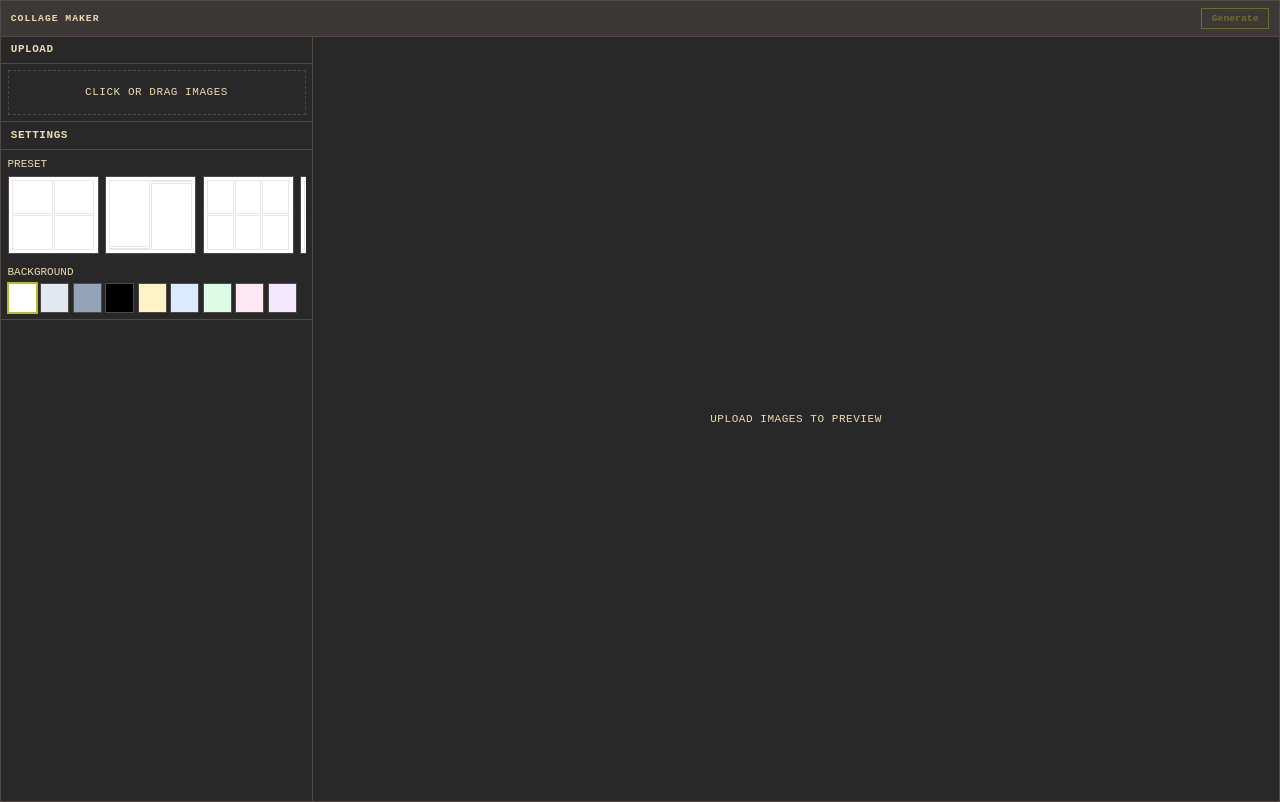
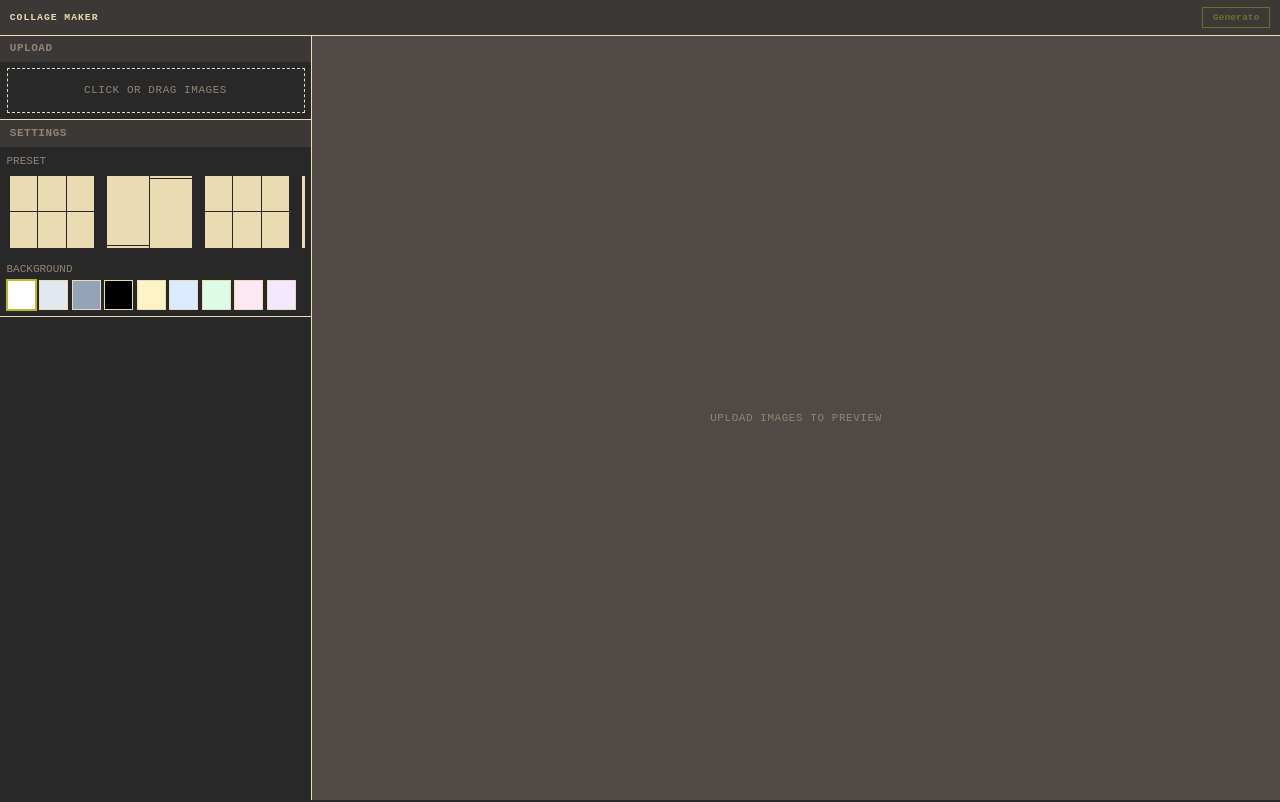
Before and after one commit to Jee-vim/open-collage-maker, a React (Vite) app in the folder client/: page / in a window 1280 px wide. Built offline with nearby package versions, Linux system fonts and the light colour scheme.

Commit message:
style: update ui again

```diff
--- a/client/src/App.jsx
+++ b/client/src/App.jsx
@@ -20,16 +20,16 @@ function SidebarItem({ item, onRemove }) {
     <div
       ref={setNodeRef}
       style={style}
-      className="group flex items-center gap-2 border border-[var(--border)] p-2"
+      className="group flex items-center gap-2 border border-border p-2"
       {...attributes}
     >
-      <span className="text-sm text-[var(--text-muted)] cursor-grab select-none" {...listeners}>⠿</span>
+      <span className="text-sm text-fg-dim cursor-grab select-none" {...listeners}>⠿</span>
       <img src={item.preview} alt={item.name} className="w-12 h-12 object-cover flex-shrink-0" draggable="false" />
       <span className="text-xs truncate flex-1">{item.name}</span>
       <button
         onPointerDown={(e) => e.stopPropagation()}
         onClick={() => onRemove(item.id)}
-        className="px-1.5 py-0.5 text-xs border border-[var(--border)] hover:bg-[var(--bg-inset)] opacity-0 group-hover:opacity-100 transition-opacity"
+        className="px-1.5 py-0.5 text-[10px] border border-border hover:bg-bg-2 opacity-0 group-hover:opacity-100 transition-opacity"
       >✕</button>
     </div>
   );
@@ -78,14 +78,13 @@ export default function App() {
   );
 
   const removeImage = (id) => setImages((prev) => prev.filter((i) => i.id !== id));
-  const reorder = (next) => setImages(next);
 
   const handleDragEnd = (event) => {
     const { active, over } = event;
     if (over && active.id !== over.id) {
       const oldIndex = images.findIndex((i) => i.id === active.id);
       const newIndex = images.findIndex((i) => i.id === over.id);
-      reorder(arrayMove(images, oldIndex, newIndex));
+      setImages(arrayMove(images, oldIndex, newIndex));
     }
   };
 
@@ -121,36 +120,27 @@ export default function App() {
 
       <div className="flex flex-1 min-h-0">
         {/* Sidebar */}
-        <aside className="w-96 flex-shrink-0 border-r border-[var(--border)] flex flex-col overflow-y-auto">
+        <aside className="w-96 flex-shrink-0 border-r border-border flex flex-col overflow-y-auto">
           {/* Upload */}
-          <div className="border-b border-[var(--border)]">
-            <div className="px-3 py-1.5 text-[11px] font-semibold uppercase tracking-wider text-[var(--text-muted)] bg-[var(--bg-inset)] border-b border-[var(--border)]">
-              Upload
-            </div>
-            <div className="p-2">
-              <Dropzone onAdd={addImages} />
-            </div>
+          <div className="border-b border-border">
+            <div className="px-3 py-1.5 text-[11px] font-semibold uppercase tracking-wider text-fg-dim bg-bg-1">Upload</div>
+            <div className="p-2"><Dropzone onAdd={addImages} /></div>
           </div>
 
           {/* Settings */}
-          <div className="border-b border-[var(--border)]">
-            <div className="px-3 py-1.5 text-[11px] font-semibold uppercase tracking-wider text-[var(--text-muted)] bg-[var(--bg-inset)] border-b border-[var(--border)]">
-              Settings
-            </div>
+          <div className="border-b border-border">
+            <div className="px-3 py-1.5 text-[11px] font-semibold uppercase tracking-wider text-fg-dim bg-bg-1">Settings</div>
             <div className="p-2">
               <SettingsPanel settings={settings} onChange={setSettings} onPreset={applyPreset} presetValue={preset} />
             </div>
           </div>
 
-          {/* Image list sidebar */}
+          {/* Image list */}
           {images.length > 0 && (
             <div className="flex-1 min-h-0">
-              <div className="px-3 py-1.5 text-[11px] font-semibold uppercase tracking-wider text-[var(--text-muted)] bg-[var(--bg-inset)] border-b border-[var(--border)] flex justify-between items-center">
+              <div className="px-3 py-1.5 text-[11px] font-semibold uppercase tracking-wider text-fg-dim bg-bg-1 flex justify-between items-center">
                 <span>Images ({images.length})</span>
-                <button
-                  onClick={() => setImages([])}
-                  className="px-1.5 py-0.5 text-[10px] border border-[var(--border)] hover:bg-[var(--bg2)]"
-                >Clear</button>
+                <button onClick={() => setImages([])} className="px-1.5 py-0.5 text-[10px] border border-border hover:bg-bg-2">Clear</button>
               </div>
               <div className="p-2 overflow-y-auto">
                 <DndContext collisionDetection={closestCenter} onDragEnd={handleDragEnd}>
@@ -167,18 +157,12 @@ export default function App() {
           )}
         </aside>
 
-        {/* Main preview area */}
-        <main className="flex-1 min-w-0 flex items-center justify-center p-4 overflow-auto bg-[var(--bg-inset)]">
+        {/* Main preview */}
+        <main className="flex-1 min-w-0 flex items-center justify-center p-4 overflow-auto bg-bg-2">
           {images.length > 0 ? (
-            <ImageList
-              items={images}
-              layout={settings.layout}
-              background={settings.background}
-            />
+            <ImageList items={images} layout={settings.layout} background={settings.background} />
           ) : (
-            <div className="text-[11px] text-[var(--text-muted)] uppercase tracking-wider">
-              Upload images to preview
-            </div>
+            <div className="text-[11px] text-fg-dim uppercase tracking-wider">Upload images to preview</div>
           )}
         </main>
       </div>
--- a/client/src/components/Dropzone.jsx
+++ b/client/src/components/Dropzone.jsx
@@ -15,7 +15,7 @@ export default function Dropzone({ onAdd }) {
   return (
     <div
       {...getRootProps()}
-      className={`border border-dashed cursor-pointer text-center py-4 text-[11px] uppercase tracking-wider text-[var(--text-muted)] hover:bg-[var(--bg-inset)] ${isDragActive ? 'bg-[var(--bg-inset)] border-[var(--accent)]' : 'border-[var(--border)]'}`}
+      className={`border border-dashed cursor-pointer text-center py-4 text-[11px] uppercase tracking-wider text-fg-dim hover:bg-bg-2 ${isDragActive ? 'bg-bg-2 border-accent' : 'border-border'}`}
     >
       <input {...getInputProps()} />
       {isDragActive ? 'Drop here' : 'Click or drag images'}
--- a/client/src/components/Header.jsx
+++ b/client/src/components/Header.jsx
@@ -1,11 +1,11 @@
 export default function Header({ onGenerate, loading, progress, disabled }) {
   return (
-    <header className="flex items-center justify-between px-3 py-2 border-b border-[var(--border)]" style={{ background: 'var(--bg1)' }}>
+    <header className="flex items-center justify-between px-3 py-2 border-b border-border bg-bg-1">
       <h1 className="text-xs font-bold uppercase tracking-widest">Collage Maker</h1>
       <button
         onClick={onGenerate}
         disabled={disabled}
-        className="px-3 py-1 text-xs font-semibold border border-[var(--accent)] text-[var(--accent)] hover:bg-[var(--accent)] hover:text-[var(--accent-fg)] disabled:opacity-40"
+        className="px-3 py-1 text-xs font-semibold border border-accent text-accent hover:bg-accent hover:text-accent-fg disabled:opacity-40"
       >
         {loading ? `${progress}%` : 'Generate'}
       </button>
--- a/client/src/components/SettingsPanel.jsx
+++ b/client/src/components/SettingsPanel.jsx
@@ -1,11 +1,11 @@
 import { PRESETS } from '../utils/constants.js';
 
-// Mini visual preview for each preset layout
-function LayoutIcon({ layout }) {
-  const cell = 'bg-[var(--text)] border';
-  const empty = 'bg-[var(--border)]';
+function LayoutIcon({ preset }) {
+  const cell = 'bg-fg border';
+  const empty = 'bg-border';
 
-  if (layout === 'film') {
+  // Film Strip — 3 across
+  if (preset === 'film') {
     return (
       <div className="flex gap-px w-full h-full p-1">
         <div className={`${cell} flex-1`} />
@@ -14,15 +14,17 @@ function LayoutIcon({ layout }) {
       </div>
     );
   }
-  if (layout === 'instagram') {
+  // Instagram — 3-col grid, 2 rows (last row partial)
+  if (preset === 'instagram') {
     return (
-      <div className="grid grid-cols-2 gap-px w-full h-full p-1">
-        <div className={cell} /><div className={cell} />
-        <div className={cell} /><div className={empty} />
+      <div className="grid grid-cols-3 gap-px w-full h-full p-1">
+        <div className={cell} /><div className={cell} /><div className={cell} />
+        <div className={cell} /><div className={cell} /><div className={empty} />
       </div>
     );
   }
-  if (layout === 'masonry') {
+  // Pinterest — masonry 2-col, uneven heights
+  if (preset === 'pinterest') {
     return (
       <div className="flex gap-px w-full h-full p-1">
         <div className="flex flex-col gap-px flex-1">
@@ -36,7 +38,8 @@ function LayoutIcon({ layout }) {
       </div>
     );
   }
-  if (layout === 'contact-sheet') {
+  // Contact Sheet — dense 3x2 tile grid
+  if (preset === 'contact') {
     return (
       <div className="grid grid-cols-3 gap-px w-full h-full p-1">
         <div className={cell} /><div className={cell} /><div className={cell} />
@@ -44,13 +47,19 @@ function LayoutIcon({ layout }) {
       </div>
     );
   }
-  // default grid
+  // Polaroid — 2 large + 1 small (stacked feel)
+  if (preset === 'polaroid') {
     return (
-    <div className="grid grid-cols-2 gap-px w-full h-full p-1">
-      <div className={cell} /><div className={cell} />
-      <div className={cell} /><div className={cell} />
+      <div className="flex gap-px w-full h-full p-1">
+        <div className={`${cell} flex-2`} />
+        <div className="flex flex-col gap-px flex-1">
+          <div className={`${cell} flex-1`} />
+          <div className={`${empty} flex-1`} />
+        </div>
       </div>
     );
+  }
+  return null;
 }
 
 const COLOR_PRESETS = [
@@ -65,49 +74,41 @@ const COLOR_PRESETS = [
   { value: '#f3e8ff', label: 'Purple' },
 ];
 
-function ColorPresets({ value, onChange }) {
+export default function SettingsPanel({ settings, onChange, onPreset, presetValue }) {
+  const set = (key, val) => onChange({ ...settings, [key]: val });
+
   return (
+    <div className="flex flex-col gap-2">
       <div className="flex flex-col gap-1">
-      <span className="text-[11px] text-[var(--text-muted)] uppercase">Background</span>
+        <span className="text-fg-dim text-[11px] uppercase">Preset</span>
+        <div className="flex gap-2 overflow-x-auto hide-scrollbar pb-1">
+          {PRESETS.map((p) => (
+            <button
+              key={p.value}
+              onClick={() => onPreset(p.value)}
+              className={`flex-shrink-0 w-28 h-24 overflow-hidden`}
+              title={p.label}
+            >
+              <LayoutIcon preset={p.value} />
+            </button>
+          ))}
+        </div>
+      </div>
+
+      <div className="flex flex-col gap-1">
+        <span className="text-fg-dim text-[11px] uppercase">Background</span>
         <div className="flex flex-wrap gap-1">
           {COLOR_PRESETS.map((c) => (
             <button
               key={c.value}
-            onClick={() => onChange(c.value)}
-            className={`w-9 h-9 border hover:border-[var(--accent)] ${value === c.value ? 'border-[var(--accent)] ring-1 ring-[var(--accent)]' : 'border-[var(--border)]'}`}
+              onClick={() => set('background', c.value)}
+              className={`w-9 h-9 border hover:border-accent ${settings.background === c.value ? 'border-accent ring-1 ring-accent' : 'border-border'}`}
               style={{ background: c.value }}
               title={c.label}
             />
           ))}
         </div>
       </div>
-  );
-}
-
-export default function SettingsPanel({ settings, onChange, onPreset, presetValue }) {
-  const set = (key, val) => onChange({ ...settings, [key]: val });
-
-  return (
-    <div className="flex flex-col gap-2">
-    <div className="flex flex-col gap-1">
-      <span className="text-[11px] text-[var(--text-muted)] uppercase">Preset</span>
-      <div className="flex gap-2 overflow-x-auto hide-scrollbar pb-1">
-        {PRESETS.map((p) => (
-          <button
-            key={p.value}
-            onClick={() => onPreset(p.value)}
-            className={`flex-shrink-0 w-28 h-24 border overflow-hidden hover:border-[var(--accent)] ${presetValue === p.value ? 'border-[var(--accent)] ring-1 ring-[var(--accent)]' : 'border-[var(--border)]'}`}
-            style={{ background: p.opts.background || '#fff' }}
-            title={p.label}
-          >
-            <LayoutIcon layout={p.opts.layout} />
-          </button>
-        ))}
-      </div>
-      </div>
-
-      {/* Background color */}
-      <ColorPresets value={settings.background} onChange={(v) => set('background', v)} />
     </div>
   );
 }
--- a/client/src/components/Toast.jsx
+++ b/client/src/components/Toast.jsx
@@ -1,7 +1,7 @@
 export default function Toast({ toast }) {
   if (!toast) return null;
   return (
-    <div className="fixed bottom-3 right-3 z-50 px-3 py-1.5 text-xs border border-[var(--border)] bg-[var(--bg)] shadow-sm">
+    <div className="fixed top-14 right-3 z-50 px-3 py-1.5 text-xs border border-border bg-bg shadow-sm">
       {toast.message}
     </div>
   );
--- a/client/src/index.css
+++ b/client/src/index.css
@@ -8,7 +8,7 @@
   --bg2: #504945;
   --fg: #ebdbb2;
   --fg-dim: #928374;
-  --border: #504945;
+  --border: #ebdbb2;
   --accent: #b8bb26;
   --accent-fg: #282828;
   --red: #fb4934;
@@ -16,7 +16,11 @@
 
 * { box-sizing: border-box; margin: 0; padding: 0; }
 html { font-family: ui-monospace, monospace; font-size: 13px; }
-body { background: var(--bg); color: var(--fg); border: 1px solid var(--border); min-height: 100vh; }
+body { background-color: var(--bg); color: var(--fg); min-height: 100vh; }
+
+  *, *::before, *::after {
+    border-color: var(--border);
+  }
 
 input, select, button { font: inherit; }
 
@@ -24,24 +28,3 @@ input, select, button { font: inherit; }
 
 .hide-scrollbar::-webkit-scrollbar { display: none; }
 .hide-scrollbar { -ms-overflow-style: none; scrollbar-width: none; }
-
-.section {
-  border: 1px solid var(--border);
-  display: flex;
-  flex-direction: column;
-}
-
-.section-header {
-  padding: 6px 10px;
-  font-weight: 600;
-  font-size: 11px;
-  text-transform: uppercase;
-  letter-spacing: 0.05em;
-  color: var(--fg-dim);
-  border-bottom: 1px solid var(--border);
-  background: var(--bg1);
-}
-
-.section-body {
-  padding: 8px;
-}
--- a/client/tailwind.config.js
+++ b/client/tailwind.config.js
@@ -1,9 +1,20 @@
 /** @type {import('tailwindcss').Config} */
 export default {
-  darkMode: 'class',
   content: ['./index.html', './src/**/*.{js,jsx}'],
   theme: {
-    extend: {},
+    extend: {
+      colors: {
+        bg: 'var(--bg)',
+        'bg-1': 'var(--bg1)',
+        'bg-2': 'var(--bg2)',
+        fg: 'var(--fg)',
+        'fg-dim': 'var(--fg-dim)',
+        border: 'var(--border)',
+        accent: 'var(--accent)',
+        'accent-fg': 'var(--accent-fg)',
+        red: 'var(--red)',
+      },
+    },
   },
   plugins: [],
 };
```
Also changed, not shown: client/src/components/ImageList.jsx (+6 -69 lines), client/src/utils/constants.js (+2 -26 lines), client/src/utils/layout.js (added, +70 -0 lines). Lines whose indentation alone changed are shown as unchanged.
